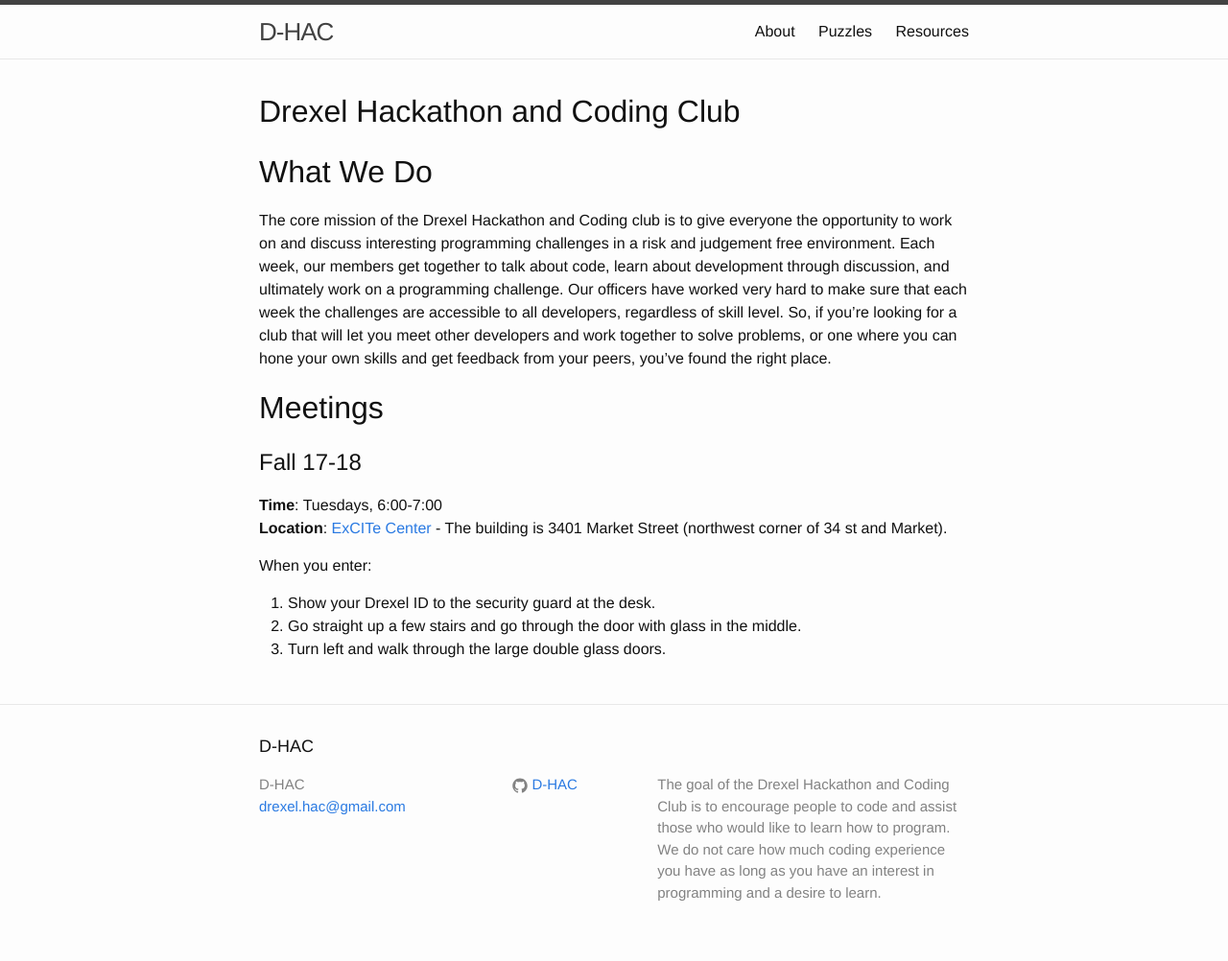
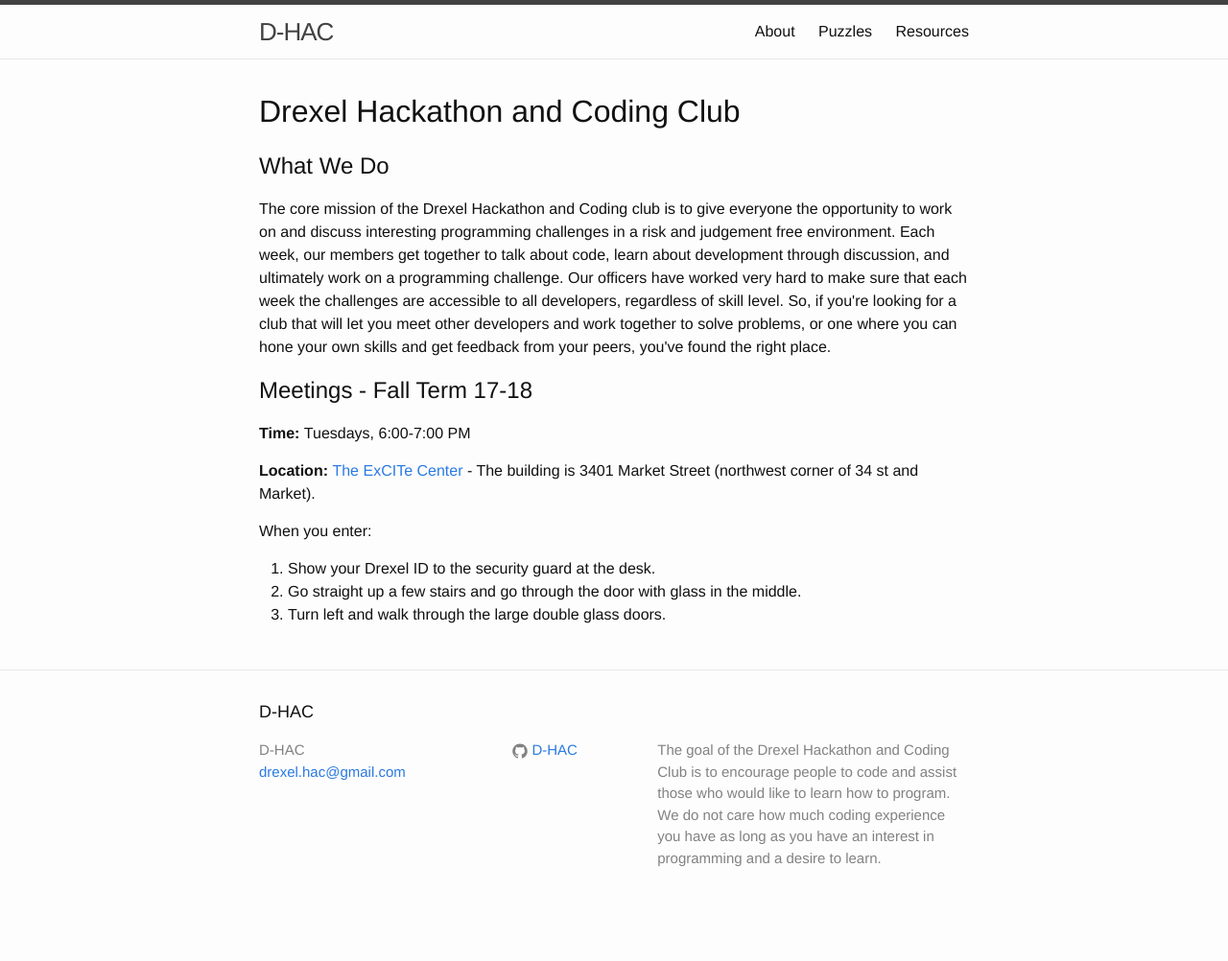
Before and after one commit to D-HAC/D-HAC.github.io, a Jekyll site: the page built from index.html, in a window 1280 px wide. Shown: the whole page at 96% size. Built offline with Jekyll 4.4.1, drawn with Linux system fonts in a browser that asks for light colours; after the commit the page ends 966 px from its top, so only the background shows below that.

Commit message:
Fixing homepage

```diff
--- a/index.html
+++ b/index.html
@@ -5,29 +5,29 @@
 <div class="home">
 
   <h1>Drexel Hackathon and Coding Club</h1>
-  <!-- TODO: Description should go here. Let's discuss tomorrow -->
-  {% for page in site.pages %}
-    {% if page.title == "About" %}
-      {{page.content}}
-    {% endif %}
-  {% endfor %}
-
-<!--
-  <h1 class="page-heading">Posts</h1>
-
-
-  <ul class="post-list">
-    {% for post in site.posts %}
-      <li>
-        <span class="post-meta">{{ post.date | date: "%b %-d, %Y" }}</span>
-
-        <h2>
-          <a class="post-link" href="{{ post.url | prepend: site.baseurl }}">{{ post.title }}</a>
-        </h2>
-      </li>
-    {% endfor %}
-  </ul>
-  {% site.pages %}
-  <p class="rss-subscribe">subscribe <a href="{{ "/feed.xml" | prepend: site.baseurl }}">via RSS</a></p>
--->
+  <h2>What We Do</h2>
+  <p>
+    The core mission of the Drexel Hackathon and Coding club is to give everyone the opportunity to work on and discuss interesting programming challenges in a risk and judgement free environment. Each week, our members get together to talk about code, learn about development through discussion, and ultimately work on a programming challenge. Our officers have worked very hard to make sure that each week the challenges are accessible to all developers, regardless of skill level. So, if you're looking for a club that will let you meet other developers and work together to solve problems, or one where you can hone your own skills and get feedback from your peers, you've found the right place.
+  </p>
+  <h2>Meetings - Fall Term 17-18</h2>
+  <p>
+    <b>Time: </b> Tuesdays, 6:00-7:00 PM
+  </p>
+  <p>
+    <b>Location: </b> <a href="http://drexel.edu/excite/" target="_blank">The ExCITe Center</a> - The building is 3401 Market Street (northwest corner of 34 st and Market).
+  </p>
+  <p>
+    When you enter:
+  </p>
+  <ol>
+    <li>
+      Show your Drexel ID to the security guard at the desk.
+    </li>
+    <li>
+      Go straight up a few stairs and go through the door with glass in the middle.
+    </li>
+    <li>
+      Turn left and walk through the large double glass doors.
+    </li>
+  </ol>
 </div>
```
Also changed, not shown: about.md (+1 -2 lines).
